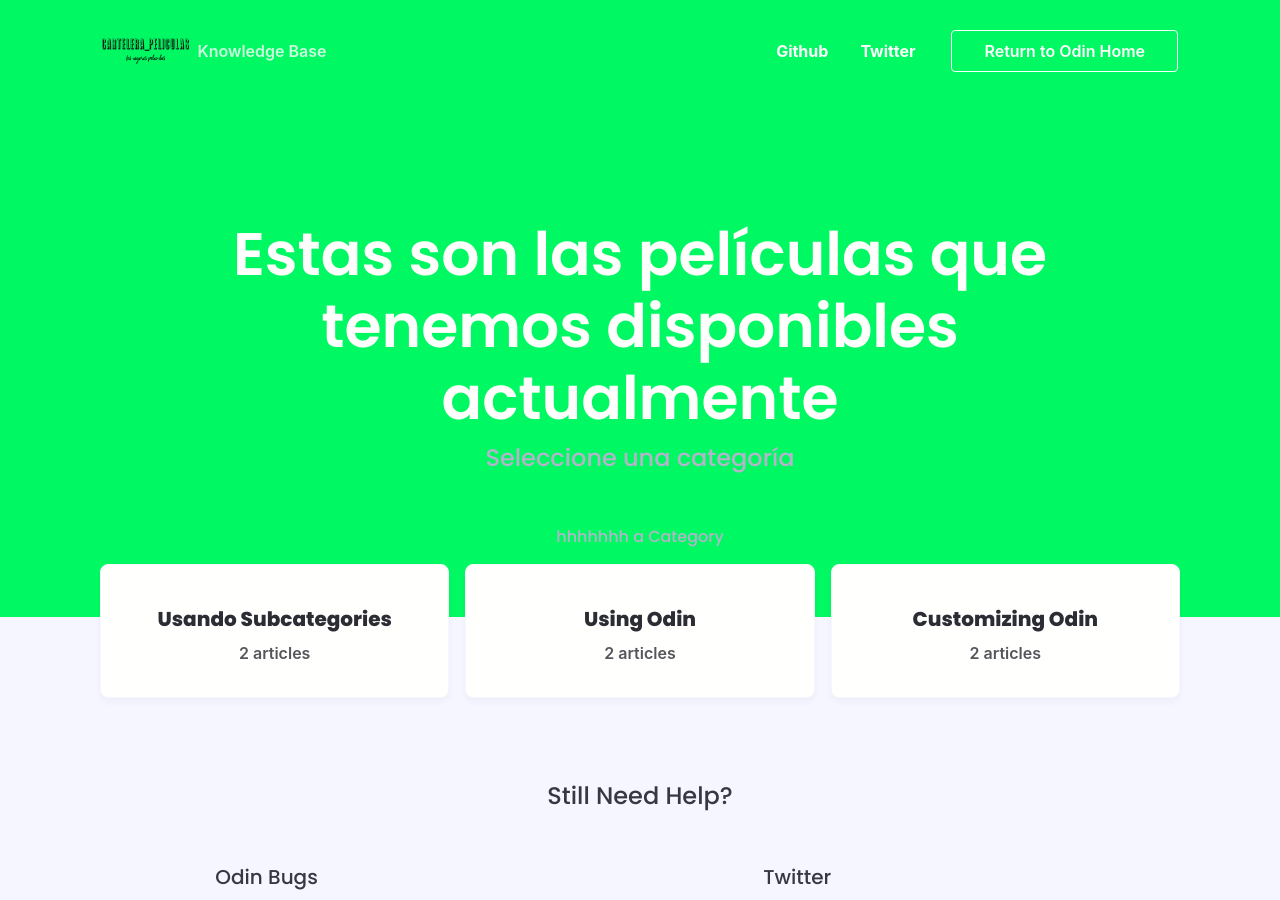
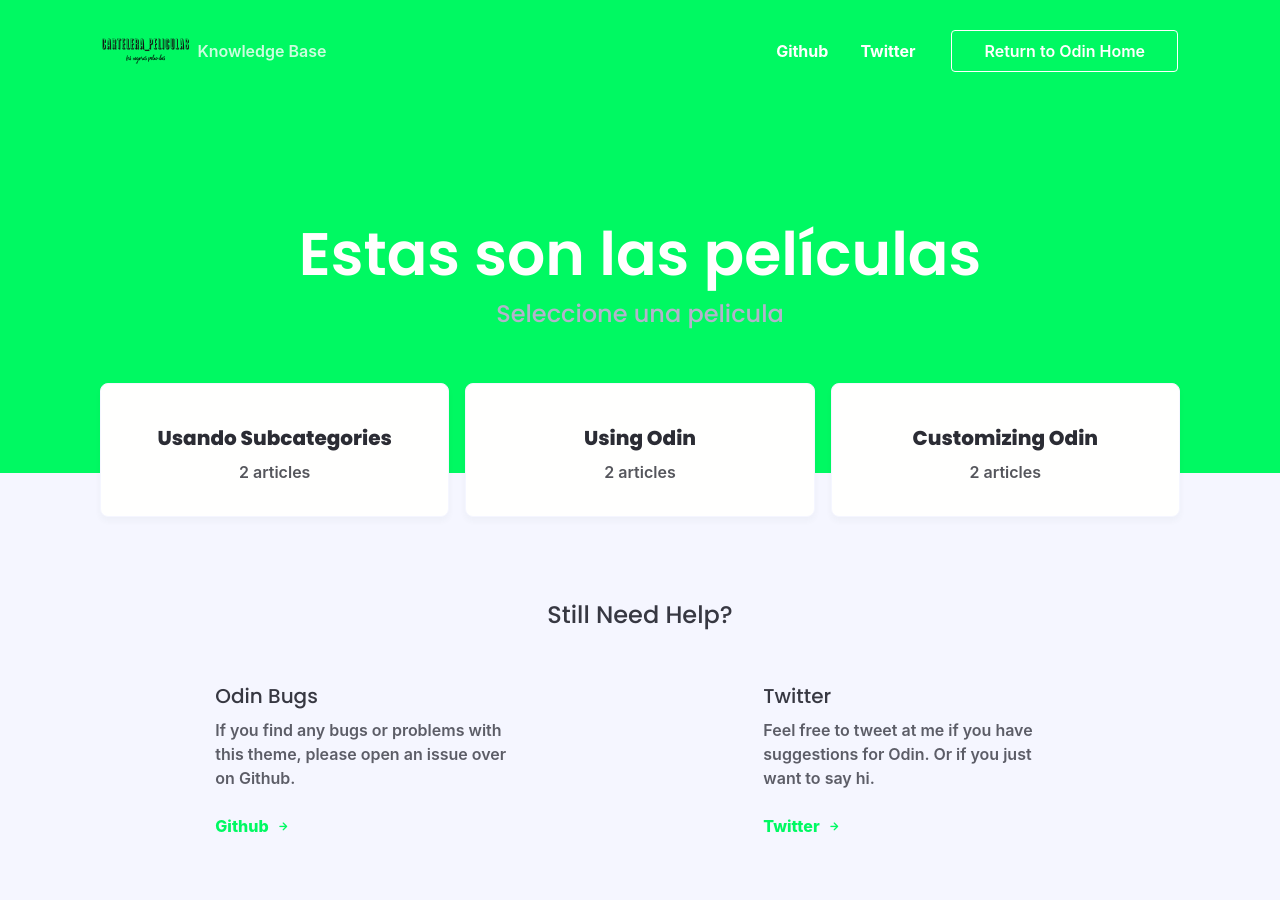
Before and after one commit to Herme02/plantilla_peliculas, a Jekyll site: the page built from index.html, in a window 1280 px wide and 900 px high. Built offline with Jekyll 4.4.1, drawn with Linux system fonts in a browser that asks for light colours; nearby versions of some CDN libraries; some web fonts are replaced; comment, search, counter and statistics services are not loaded.

Commit message:
Surpimida la fuente

```diff
--- a/_config.yml
+++ b/_config.yml
@@ -28,8 +28,8 @@ use_authors: true #Set this to false to disable showing post authors
 
 brand_logo: logo.png
 brand_name: Odin
-header: Estas son las películas que tenemos disponibles actualmente
-subheader: Seleccione una categoría
+header: Estas son las películas
+subheader: Seleccione una pelicula
 
 meta_image: odin-meta.png
 
--- a/index.html
+++ b/index.html
@@ -9,7 +9,6 @@ title: Home
       <div class="container grid-xl">
         <div class="columns negative-m-s">
           <div class="column col-12 text-center">
-            <h6 class="text-secondary">hhhhhhh a Category</h6>
           </div>
           {% for category in site.data.category_list %}
           {% capture category_name %}{{ category | first }}{% endcapture %}
```
